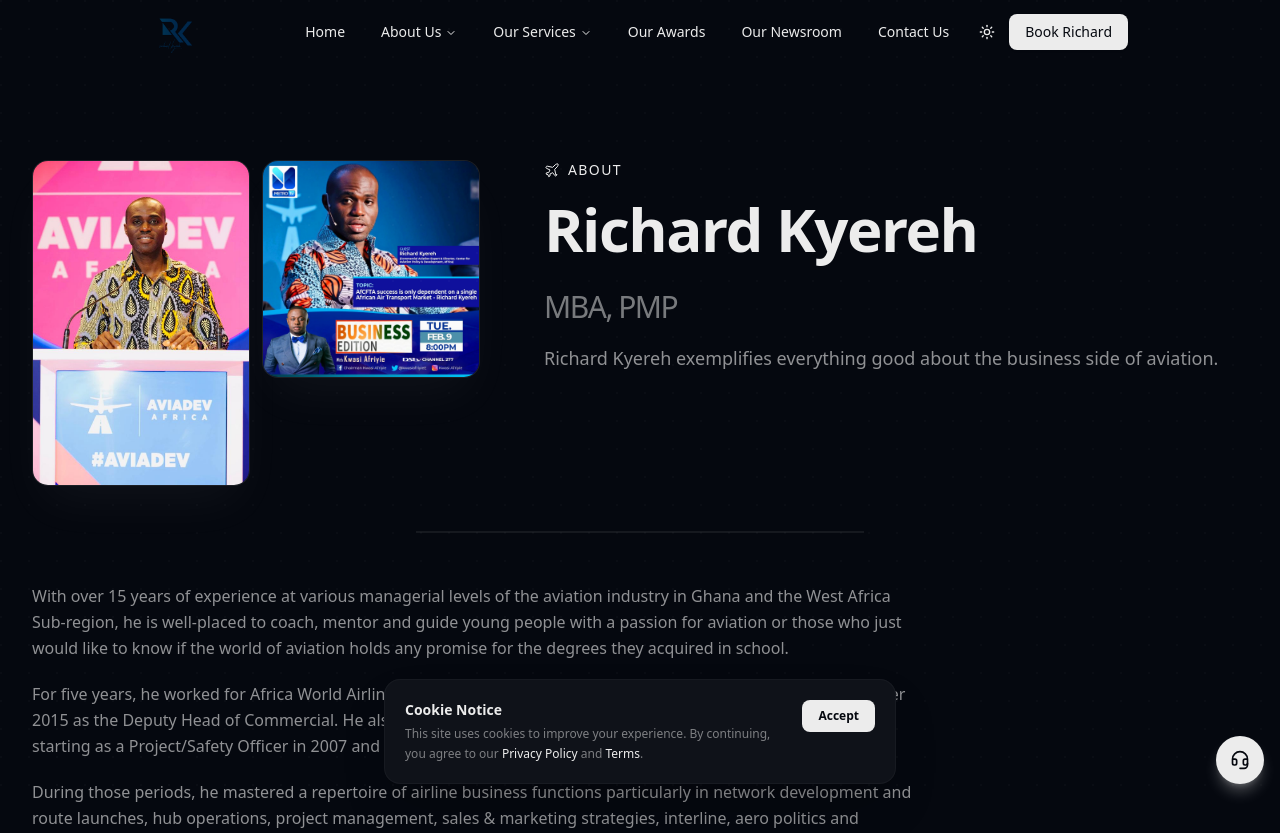
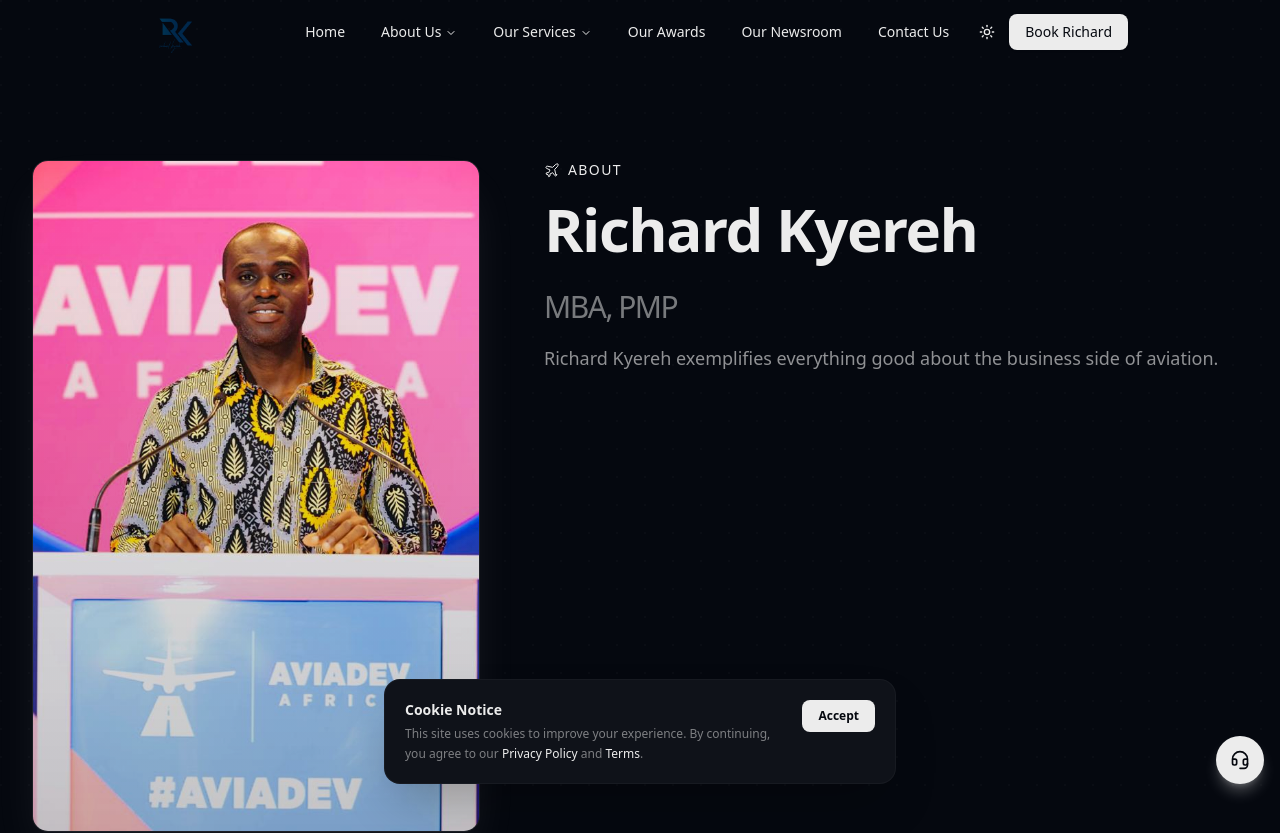
Before and after one commit to johnsonsemmanuel/richardkyereh, a Next.js app: page /about in a window 1280 px wide. Shown: the top 833 px of the page. Built offline with nearby package versions, Linux system fonts and the light colour scheme.

Commit message:
feat: single hero portrait on about page, services dropdown links to service pages

```diff
--- a/src/app/about/page.tsx
+++ b/src/app/about/page.tsx
@@ -19,13 +19,6 @@ const highlights = [
   { label: "Impact", value: "35x weekly", desc: "Grew Accra-Lagos route from 3x weekly to 35x weekly in 18 months.", Icon: ShieldIcon },
 ];
 
-const aboutPhotos = [
-  "/photos/aviadev-profile.jpg",
-  "/photos/richard-speaking-1.jpeg",
-  "/photos/richard-media-2.jpeg",
-  "/photos/richard-group-1.jpeg",
-];
-
 export default function AboutPage() {
   return (
     <>
@@ -33,21 +26,12 @@ export default function AboutPage() {
         <div className="max-w-7xl mx-auto px-6 lg:px-8">
           <div className="grid lg:grid-cols-5 gap-12 lg:gap-16 items-start">
             <Reveal direction="left" className="lg:col-span-2">
-              <div className="grid grid-cols-2 gap-3">
-                {aboutPhotos.slice(0, 2).map((src, i) => (
-                  <div
-                    key={i}
-                    className={`rounded-2xl overflow-hidden border border-input bg-secondary/50 shadow-2xl shadow-primary/5 ${
-                      i === 0 ? "row-span-2" : ""
-                    }`}
-                  >
-                    <img
-                      src={src}
-                      alt={`Richard Kyereh ${i + 1}`}
-                      className="w-full h-full object-cover"
-                    />
-                  </div>
-                ))}
+              <div className="relative rounded-2xl overflow-hidden border border-input bg-secondary/50 shadow-2xl shadow-primary/10 before:absolute before:inset-0 before:bg-gradient-to-t before:from-background/20 before:to-transparent before:z-10">
+                <img
+                  src="/photos/aviadev-profile.jpg"
+                  alt="Richard Kyereh"
+                  className="w-full h-full object-cover scale-105 hover:scale-100 transition-transform duration-700"
+                />
               </div>
             </Reveal>
             <Reveal direction="right" className="lg:col-span-3 space-y-4">
--- a/src/components/Header.tsx
+++ b/src/components/Header.tsx
@@ -33,12 +33,12 @@ const navItems: NavItem[] = [
   {
     label: "Our Services",
     dropdown: [
-      { label: "Career Consultancy", desc: "Personalized career guidance", href: "/booking?service=career", icon: CompassIcon },
-      { label: "Speaking Engagement", desc: "Keynotes & panel participation", href: "/booking?service=speaking", icon: GlobeIcon },
-      { label: "Face To Face Meeting", desc: "Confidential strategic discussions", href: "/booking?service=meeting", icon: WingsIcon },
-      { label: "Mentorship", desc: "Leadership development programs", href: "/booking?service=mentorship", icon: ShieldIcon },
-      { label: "Aircraft Leases", desc: "Fleet strategy & lease analysis", href: "/booking?service=leases", icon: RadarIcon },
-      { label: "Charters Services", desc: "Charter operations consulting", href: "/booking?service=charters", icon: PlaneIcon },
+      { label: "Career Consultancy", desc: "Personalized career guidance", href: "/services/career-consultancy", icon: CompassIcon },
+      { label: "Speaking Engagement", desc: "Keynotes & panel participation", href: "/services/speaking-engagement", icon: GlobeIcon },
+      { label: "Face To Face Meeting", desc: "Confidential strategic discussions", href: "/services/face-to-face-meeting", icon: WingsIcon },
+      { label: "Mentorship", desc: "Leadership development programs", href: "/services/mentorship", icon: ShieldIcon },
+      { label: "Aircraft Leases", desc: "Fleet strategy & lease analysis", href: "/services/aircraft-leases", icon: RadarIcon },
+      { label: "Charters Services", desc: "Charter operations consulting", href: "/services/charters-services", icon: PlaneIcon },
     ],
   },
   { label: "Our Awards", href: "/awards" },
```
